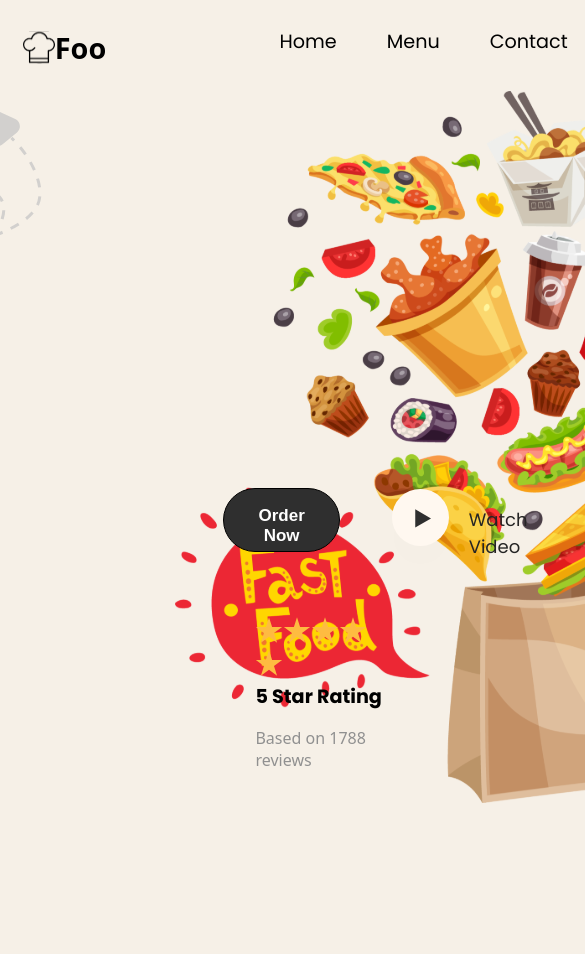
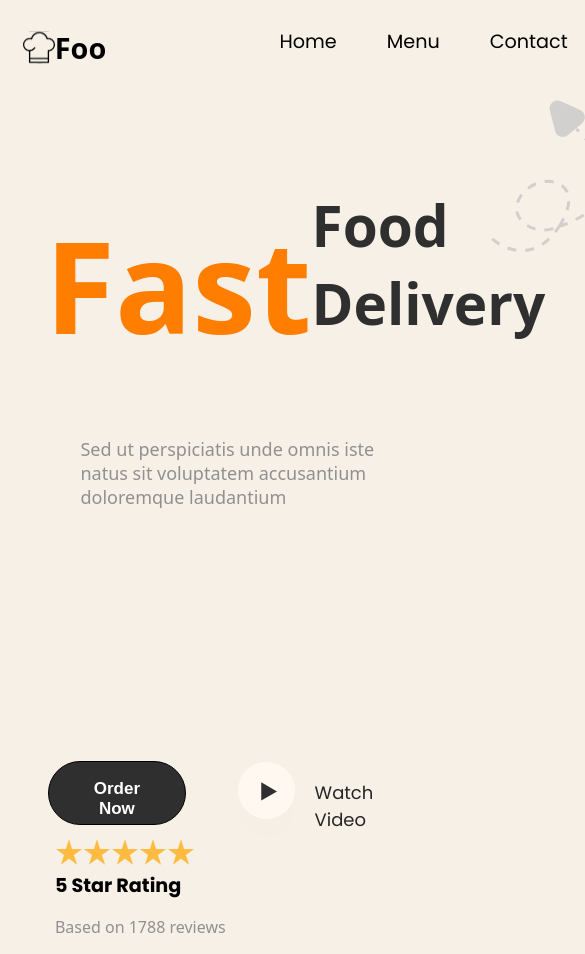
Before and after one commit to FrancoMarchetta/FooLandingPage, a React (Vite) app: page / in a window 390 px wide. Shown: the top 954 px of the page, 585 px wide, since content can reach past the window. Before the commit the page ends 844 px from the top, so only its background shows below. Built offline with nearby package versions, Linux system fonts and the light colour scheme; a web font is replaced by a local one.

Commit message:
Made responsive

```diff
--- a/package.json
+++ b/package.json
@@ -10,7 +10,9 @@
     "preview": "vite preview"
   },
   "dependencies": {
+    "bootstrap": "^5.3.3",
     "react": "^18.3.1",
+    "react-bootstrap": "^2.10.7",
     "react-dom": "^18.3.1"
   },
   "devDependencies": {
--- a/src/App.css
+++ b/src/App.css
@@ -44,6 +44,8 @@
   min-width:40%;
 }
 
+
+/* Hero */
 #fast{
   color: #ff7e00;
 
@@ -57,7 +59,7 @@
   display: flex;
   line-height: -5%;
   margin-top: 8%;
-  margin-left: 1%;
+  /* margin-left: 1%; */
   font-size: 1cm;
   /* border: solid black; */
   max-height: 5%;
@@ -73,11 +75,11 @@
 
 #textin{
   /* border: solid black; */
+  margin: -10% 0 0 6%;
+
   width: 55%;
   height: fit-content;
   color: #909090;
-  margin-top: 35%;
-  margin-left: -40%;
   font-size: large;
 }
 
@@ -87,8 +89,7 @@
   /* border: solid black; */
   width: fit-content;
   height:4em;
-  margin-top: -20em;
-  margin-left: 13em;
+  margin: -14% 0% 0% 1%;
 
 }
 
@@ -131,6 +132,3 @@ a{
   text-decoration: none;
   color: #252525;
 }
-
-
-/* rating stars */
--- a/src/App.jsx
+++ b/src/App.jsx
@@ -2,6 +2,9 @@ import './App.css'
 import Header from './assets/components/Header'
 import { Hero } from './assets/components/Hero'
 import RatingStars from './assets/components/RatingStars'
+import MainPage from './assets/pages/MainPage'
+
+
 
 function App() {
 
@@ -9,10 +12,9 @@ function App() {
     <>
       <section style={{ margin: "2% 0 0 2%" }}>
         <Header></Header>
-        <Hero></Hero>
 
-        <div style={{ margin: "4em 0 0 15em" }}>
-          <RatingStars></RatingStars>
+        <div style={{ margin: "0% 0% 0% 8%" }}>
+          <MainPage></MainPage>
         </div>
       </section>
     </>
--- a/src/assets/components/Hero.jsx
+++ b/src/assets/components/Hero.jsx
@@ -3,8 +3,8 @@ import React from 'react'
 export const Hero = () => {
     return (
         <>
-            <main style={{ display: "flex", placeContent: "center", height: "auto" }}>
-                <div style={{ marginLeft: "10%" }}>
+            <main style={{ display: "flex" }}>
+                <div >
                     <div style={{ display: "flex" }}>
                         <div id='fast'>
                             <h1>Fast</h1>
@@ -13,14 +13,14 @@ export const Hero = () => {
                             <h2 >Food Delivery</h2>
                             <img src="../../public/arrow.svg" alt="" />
                         </div>
+                    </div>
 
-                        <div id='textin'>
-                            <p>Sed ut perspiciatis unde omnis iste natus sit voluptatem accusantium doloremque laudantium</p>
-                        </div>
+                    <div id='textin'>
+                        <p>Sed ut perspiciatis unde omnis iste natus sit voluptatem accusantium doloremque laudantium</p>
                     </div>
                 </div>
 
-                <div style={{ marginRight: "10%" }}>
+                <div>
                     <img src="../../public/mainImage.svg" alt="" />
                 </div>
             </main>
--- /dev/null
+++ b/src/assets/pages/MainPage.jsx
@@ -0,0 +1,17 @@
+import React from 'react'
+import { Hero } from '../components/Hero'
+import RatingStars from '../components/RatingStars'
+
+const MainPage = () => {
+    return (
+        <>
+            <Hero></Hero>
+
+            <div style={{ margin: "4% 0% 0% 3%" }}>
+                <RatingStars></RatingStars>
+            </div>
+        </>
+    )
+}
+
+export default MainPage
--- a/src/main.jsx
+++ b/src/main.jsx
@@ -1,7 +1,6 @@
 import { StrictMode } from 'react'
 import { createRoot } from 'react-dom/client'
 import App from './App.jsx'
-
 createRoot(document.getElementById('root')).render(
   <StrictMode>
     <App />
```
Also changed, not shown: 1 other file (tests, documents, lock files or other folders).
